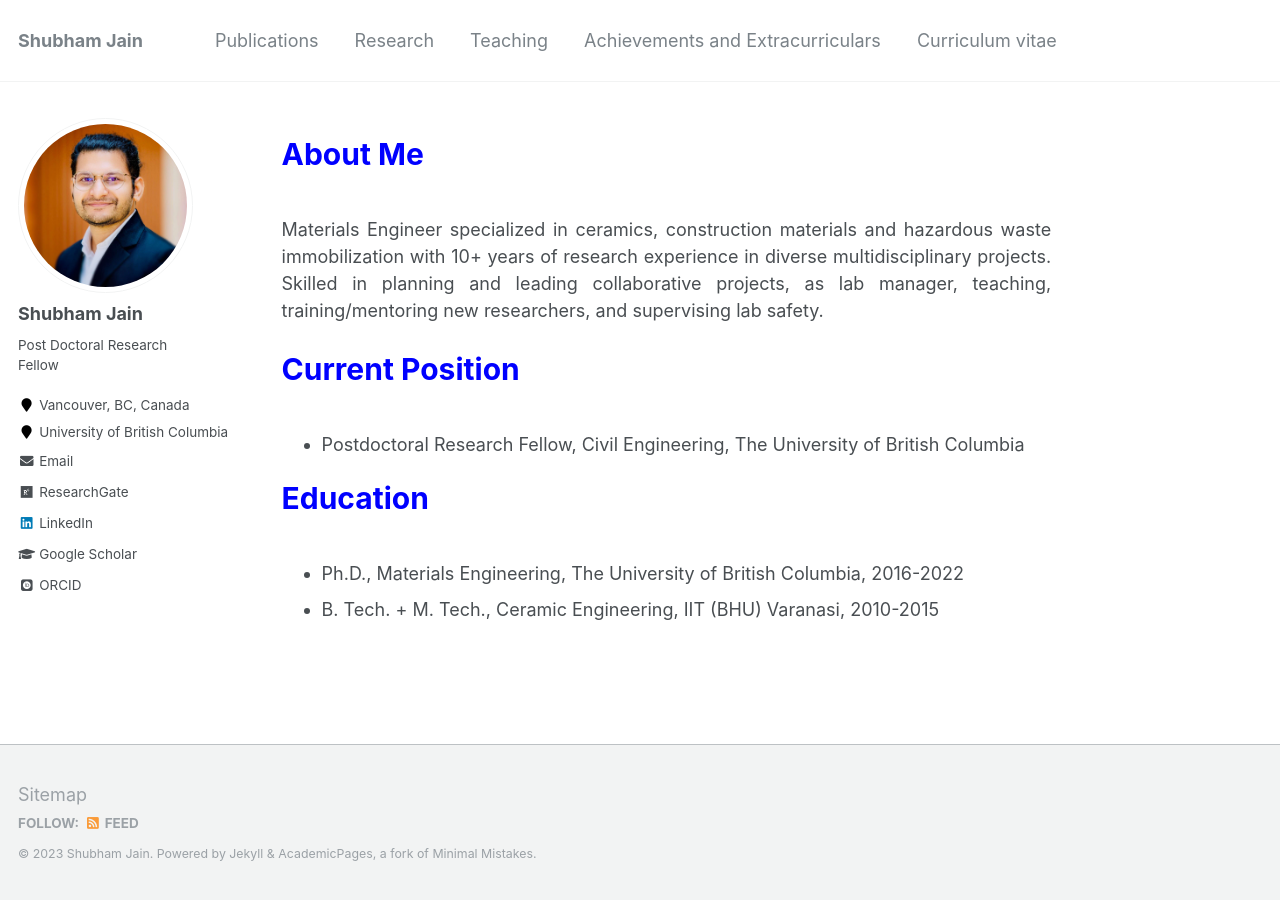
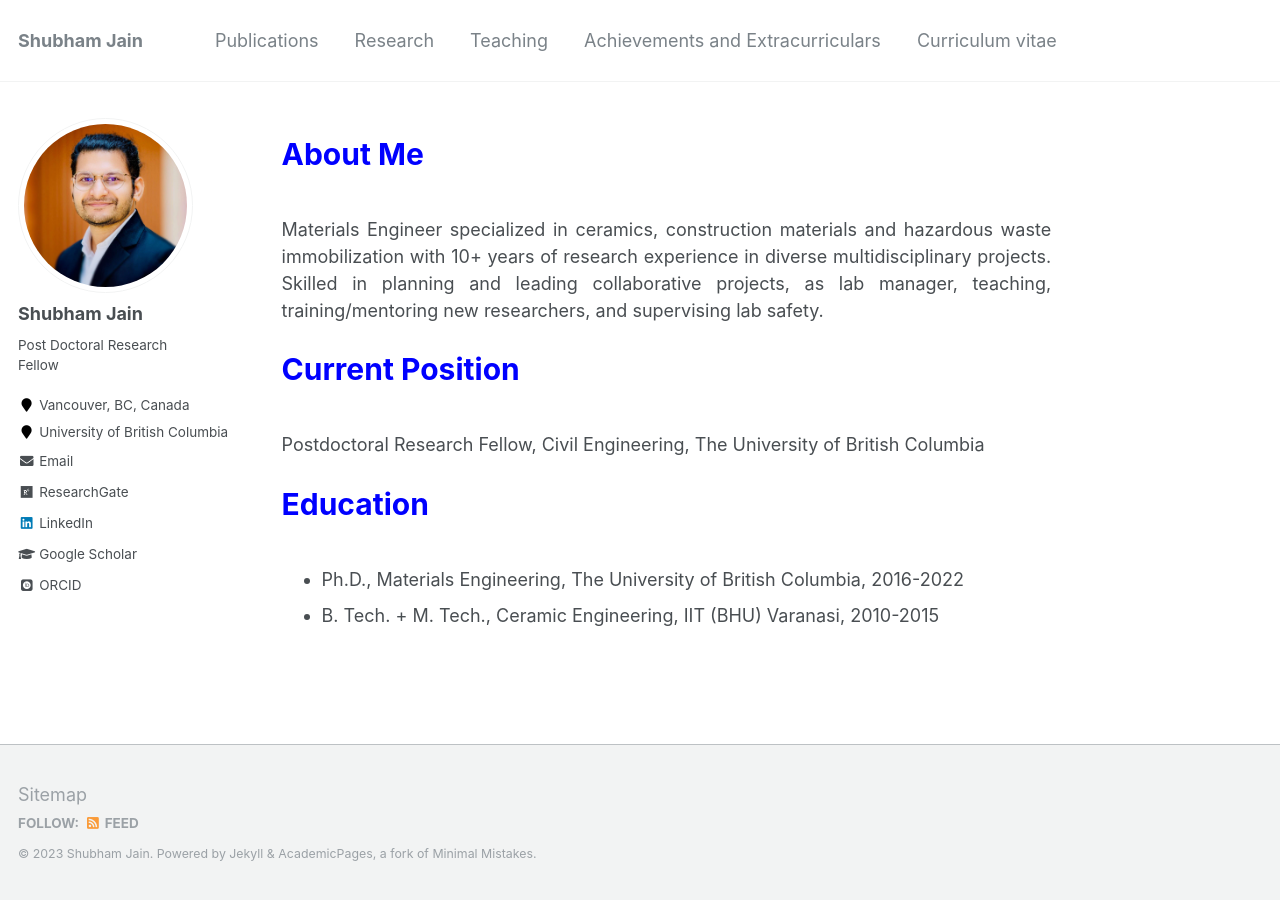
Before and after one commit to shubhamj2611/shubhamj2611.github.io, a Jekyll site: the page built from _pages/about.md, in a window 1280 px wide. Built offline with Jekyll 4.4.1, drawn with Linux system fonts in a browser that asks for light colours; some web fonts are replaced.

```diff
--- a/_pages/about.md
+++ b/_pages/about.md
@@ -12,7 +12,7 @@ redirect_from:
 <p style="text-align:justify; font-size=22px;"> Materials Engineer specialized in ceramics, construction materials and hazardous waste immobilization with 10+ years of research experience in diverse multidisciplinary projects. Skilled in planning and leading collaborative projects, as lab manager, teaching, training/mentoring new researchers, and supervising lab safety. </p>
 
 <p style="text-align:left; color:Blue; font-size:30px; font-weight:bold;"> Current Position </p>
-* Postdoctoral Research Fellow, Civil Engineering, The University of British Columbia
+Postdoctoral Research Fellow, Civil Engineering, The University of British Columbia
 
 
 <p style="text-align:left; color:Blue; font-size:30px; font-weight:bold;"> Education </p>
```
